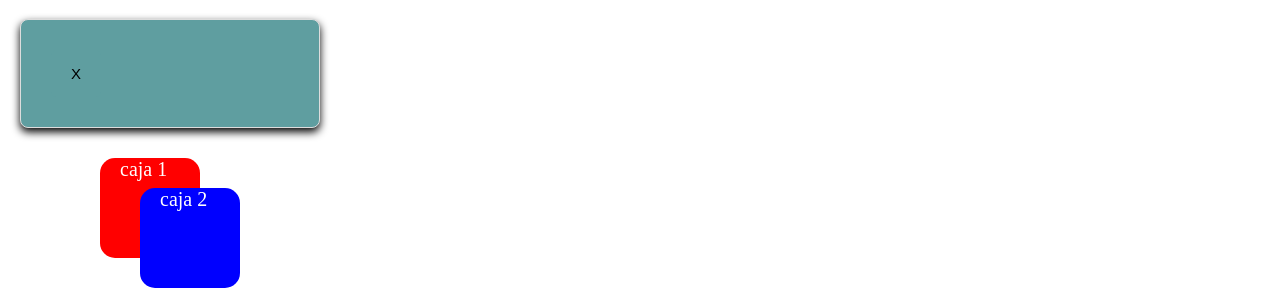
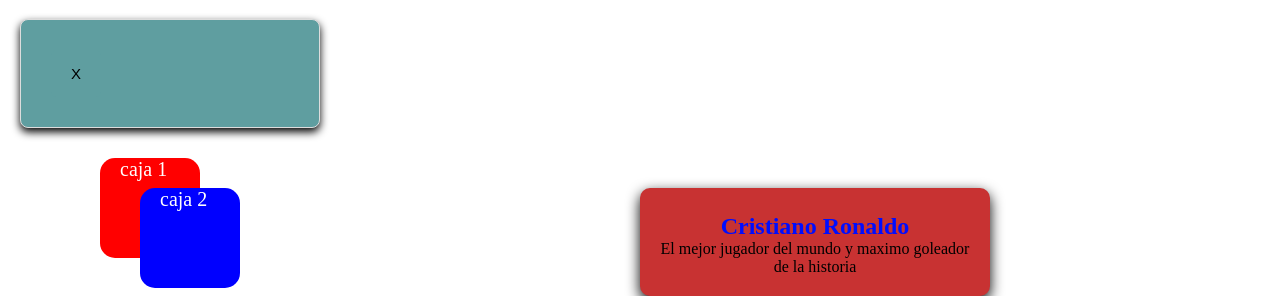
Before and after one commit to Jensen1109/pseudoclases, a plain HTML site: page index.html in a window 1280 px wide. Shown: the part 2225-2521 px from the top of the page. Drawn offline with Linux system fonts and the light colour scheme.

```diff
--- a/index.html
+++ b/index.html
@@ -96,7 +96,13 @@
             <div class="caja caja1">caja 1</div>
             <div class="caja caja2">caja 2</div>
         </div>
+        <div class="ejer20">
+            <div class="card20">
+                <h2>Cristiano Ronaldo</h2>
+            <p>El mejor jugador del mundo y maximo goleador de la historia</p>
+            </div>
 
+        </div>
         <div></div>
         <div></div>
         <div></div>
--- a/styles.css
+++ b/styles.css
@@ -265,3 +265,28 @@ display: inline-block;
     left: 140px;
     z-index: 2;
 }
+.ejer20{
+    position: relative;
+    background-color: grey;
+}
+.card20 {
+    position: absolute;
+    top: 50%;
+    left: 50%;
+    background-color: rgb(200, 50,50);
+    width: 350px;
+    padding: 20px;
+    border-radius: 10px;
+    box-shadow: 0 5px 14px rgba(0, 0, 0,1);
+    text-align: center;
+}
+
+.card20 h2{
+    font-weight: bold;
+    margin-top: 5px;
+    color: rgb(0, 13, 255);
+}
+
+.card20 p{
+    color: black;
+}
```
